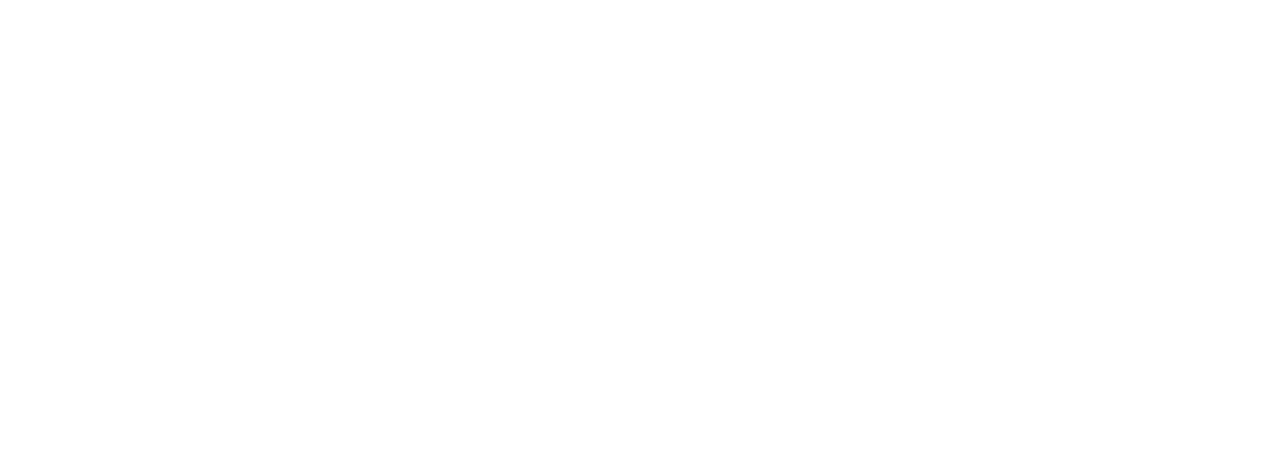
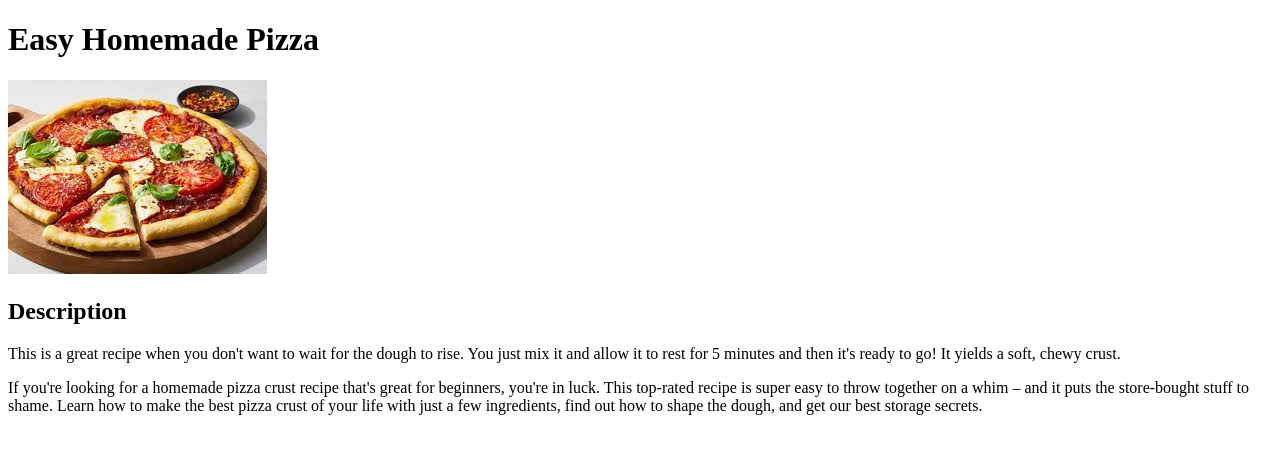
Before and after one commit to muhammad-abdulrafay/odin-recipes, a plain HTML site: page recipes/pizza.html in a window 1280 px wide. Drawn offline with Linux system fonts and the light colour scheme.

Commit message:
Add heading, image, and  description

```diff
--- a/recipes/pizza.html
+++ b/recipes/pizza.html
@@ -6,6 +6,13 @@
         <title>Easy Homemade Pizza</title>
     </head>
     <body>
+        <h1>Easy Homemade Pizza</h1>
 
+        <img src="../images/pizza.jpeg">
+
+        <h2>Description</h2>
+
+        <p>This is a great recipe when you don't want to wait for the dough to rise. You just mix it and allow it to rest for 5 minutes and then it's ready to go! It yields a soft, chewy crust.</p>
+        <p>If you're looking for a homemade pizza crust recipe that's great for beginners, you're in luck. This top-rated recipe is super easy to throw together on a whim – and it puts the store-bought stuff to shame. Learn how to make the best pizza crust of your life with just a few ingredients, find out how to shape the dough, and get our best storage secrets.</p>
     </body>
 </html>
```
